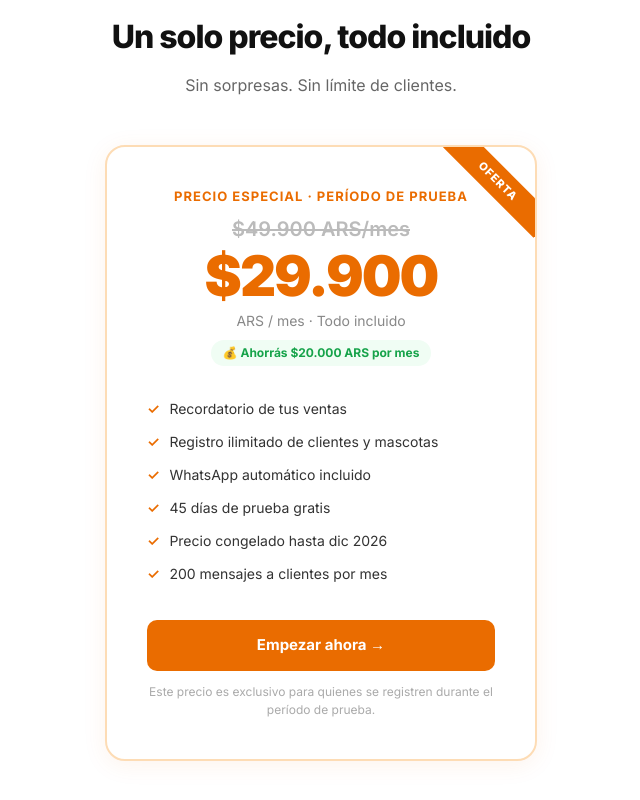
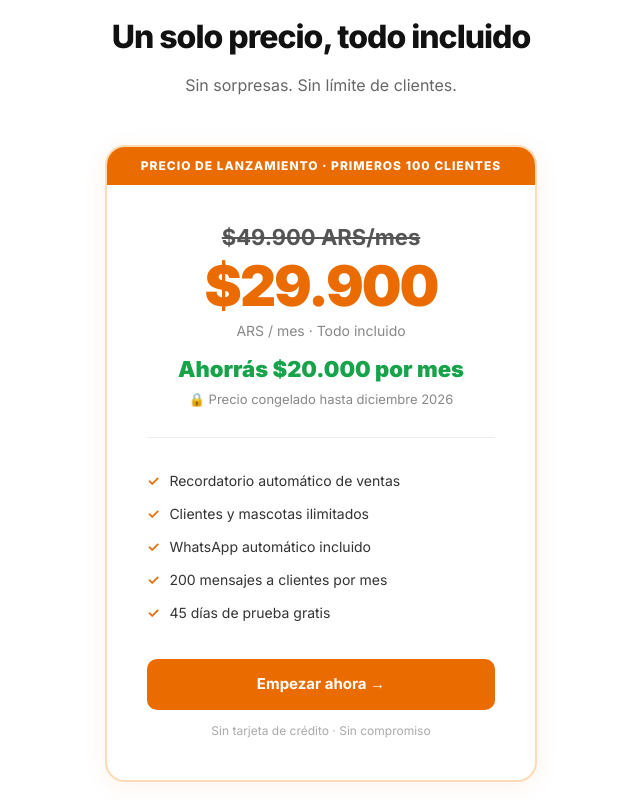
Before and after one commit to samuelanriquez-byte/rutapet, a Next.js app: page / in a window 1280 px wide. Shown: the part 1680-2480 px from the top of the page, without its empty margins (319-959 px from the left). Built offline with nearby package versions, Linux system fonts and the light colour scheme.

Commit message:
feat: rediseño card precio con jerarquia visual correcta

```diff
--- a/app/page.tsx
+++ b/app/page.tsx
@@ -62,33 +62,32 @@ export default function LandingPage() {
       <section style={{ maxWidth: 480, margin: '0 auto', padding: '80px 24px', textAlign: 'center' }}>
         <h2 style={{ fontSize: 32, fontWeight: 800, marginBottom: 12, letterSpacing: -1 }}>Un solo precio, todo incluido</h2>
         <p style={{ color: '#666', marginBottom: 48, fontSize: 16 }}>Sin sorpresas. Sin límite de clientes.</p>
-        <div style={{ background: '#fff', border: '2px solid #FDDCB5', borderRadius: 20, padding: 40, boxShadow: '0 4px 24px rgba(234,108,0,0.08)', position: 'relative', overflow: 'hidden' }}>
+        <div style={{ background: '#fff', border: '2px solid #FDDCB5', borderRadius: 20, overflow: 'hidden', boxShadow: '0 4px 24px rgba(234,108,0,0.08)' }}>
 
-          {/* Badge oferta */}
-          <div style={{ position: 'absolute', top: 20, right: -28, background: '#EA6C00', color: '#fff', fontSize: 11, fontWeight: 800, padding: '6px 40px', transform: 'rotate(45deg)', letterSpacing: 1 }}>
-            OFERTA
+          {/* Badge superior */}
+          <div style={{ background: '#EA6C00', color: '#fff', fontSize: 12, fontWeight: 800, padding: '10px 0', textAlign: 'center', letterSpacing: 1 }}>
+            PRECIO DE LANZAMIENTO · PRIMEROS 100 CLIENTES
           </div>
 
-          <div style={{ fontSize: 13, color: '#EA6C00', fontWeight: 700, marginBottom: 8, letterSpacing: 1 }}>PRECIO ESPECIAL · PERÍODO DE PRUEBA</div>
-
+          <div style={{ padding: '36px 40px 40px' }}>
             {/* Precio tachado */}
-          <div style={{ fontSize: 20, color: '#BBB', textDecoration: 'line-through', fontWeight: 600, marginBottom: 4 }}>$49.900 ARS/mes</div>
+            <div style={{ fontSize: 22, color: '#555', textDecoration: 'line-through', fontWeight: 700, marginBottom: 4 }}>$49.900 ARS/mes</div>
 
             {/* Precio actual */}
             <div style={{ fontSize: 56, fontWeight: 900, color: '#EA6C00', letterSpacing: -2, lineHeight: 1 }}>$29.900</div>
-          <div style={{ color: '#888', marginBottom: 8, fontSize: 14, marginTop: 6 }}>ARS / mes · Todo incluido</div>
-          <div style={{ fontSize: 12, color: '#16A34A', fontWeight: 700, marginBottom: 32, background: '#F0FDF4', display: 'inline-block', padding: '4px 12px', borderRadius: 99 }}>
-            💰 Ahorrás $20.000 ARS por mes
-          </div>
+            <div style={{ color: '#888', fontSize: 14, marginTop: 6, marginBottom: 12 }}>ARS / mes · Todo incluido</div>
+
+            {/* Ahorro — héroe */}
+            <div style={{ fontSize: 22, fontWeight: 900, color: '#16A34A', marginBottom: 4 }}>Ahorrás $20.000 por mes</div>
+            <div style={{ fontSize: 13, color: '#888', marginBottom: 32, paddingBottom: 28, borderBottom: '1px solid #F0EDE8' }}>🔒 Precio congelado hasta diciembre 2026</div>
 
             <ul style={{ textAlign: 'left', listStyle: 'none', marginBottom: 36 }}>
               {[
-              'Recordatorio de tus ventas',
-              'Registro ilimitado de clientes y mascotas',
+                'Recordatorio automático de ventas',
+                'Clientes y mascotas ilimitados',
                 'WhatsApp automático incluido',
+                '200 mensajes a clientes por mes',
                 '45 días de prueba gratis',
-              'Precio congelado hasta dic 2026',
-              '200 mensajes a clientes por mes',
               ].map(f => (
                 <li key={f} style={{ display: 'flex', alignItems: 'center', gap: 10, marginBottom: 12, fontSize: 14, color: '#333' }}>
                   <span style={{ color: '#EA6C00', fontWeight: 700 }}>✓</span> {f}
@@ -96,10 +95,11 @@ export default function LandingPage() {
               ))}
             </ul>
 
-          <Link href="/register" style={{ display: 'block', background: '#EA6C00', color: '#fff', textDecoration: 'none', fontWeight: 700, padding: '14px 0', borderRadius: 10, fontSize: 15 }}>
+            <Link href="/register" style={{ display: 'block', background: '#EA6C00', color: '#fff', textDecoration: 'none', fontWeight: 700, padding: '14px 0', borderRadius: 10, fontSize: 15, textAlign: 'center' }}>
               Empezar ahora →
             </Link>
-          <p style={{ fontSize: 12, color: '#AAA', marginTop: 12 }}>Este precio es exclusivo para quienes se registren durante el período de prueba.</p>
+            <p style={{ fontSize: 12, color: '#AAA', marginTop: 12 }}>Sin tarjeta de crédito · Sin compromiso</p>
+          </div>
         </div>
       </section>
 
```
Lines whose indentation alone changed are shown as unchanged.
